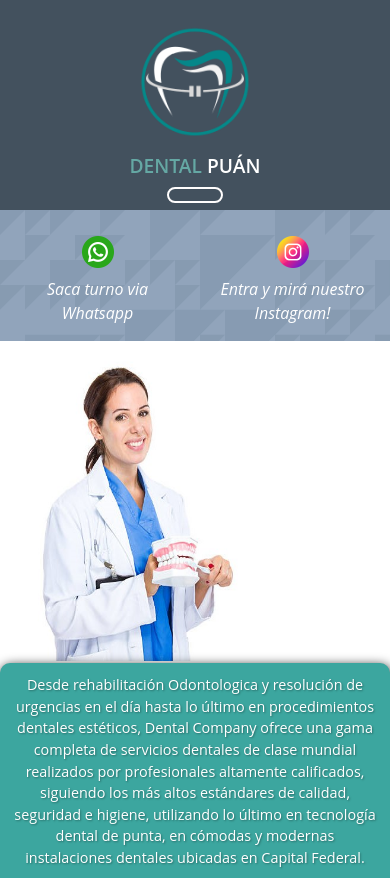
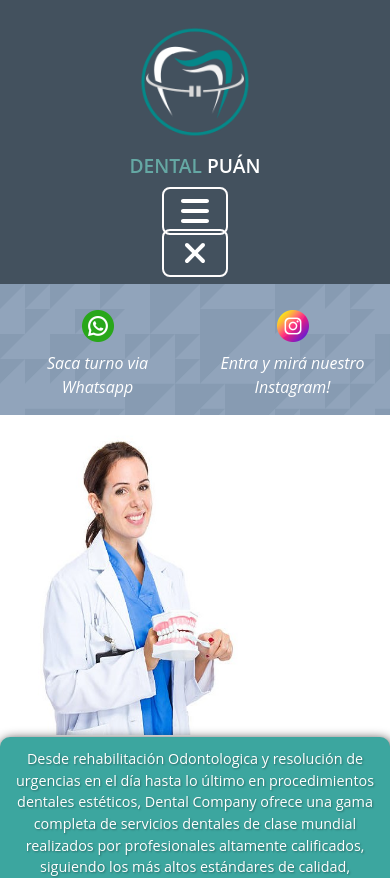
Before and after one commit to PinoTorresLuis/ConsultoriosPuan, a React (Vite) app: page / in a window 390 px wide. Shown: the top 878 px of the page. Built offline with nearby package versions, Linux system fonts and the light colour scheme.

Commit message:
se esta trabajando sobre el menu desplegable

```diff
--- a/package.json
+++ b/package.json
@@ -9,6 +9,11 @@
     "preview": "vite preview"
   },
   "dependencies": {
+    "@fortawesome/fontawesome-svg-core": "^6.2.1",
+    "@fortawesome/free-brands-svg-icons": "^6.2.1",
+    "@fortawesome/free-regular-svg-icons": "^6.2.1",
+    "@fortawesome/free-solid-svg-icons": "^6.2.1",
+    "@fortawesome/react-fontawesome": "^0.2.0",
     "bootstrap": "^5.2.2",
     "react": "^18.2.0",
     "react-bootstrap": "^2.6.0",
--- a/src/Componentes/Navbar/Nav.jsx
+++ b/src/Componentes/Navbar/Nav.jsx
@@ -1,19 +1,28 @@
 import React from 'react';
+import { useState } from 'react';
+import {FontAwesomeIcon} from '@fortawesome/react-fontawesome';
+import {faBars, faXmark} from '@fortawesome/free-solid-svg-icons'
 import LogoTipo4 from '../../assets/logos/logotipo4.png';
 
 const Nav = () => {
+
+  const [show, setShow] = useState ();
+  const handleClose = () => setShow(false);
+  const handleShow = () => setShow(true);
+
   return (
     <nav>
       <div class="container-navegador">
         <div class="navbar-nav">
         <div class="imagen-logo">
          <a href="index.html"><img class="imgNav" src= {LogoTipo4}/></a>
-         <h4 class="titulo-navbar">DENTAL <b class="negrita-titulo">PUÁN</b></h4>
+         <h1 class="titulo-navbar">DENTAL <b class="negrita-titulo">PUÁN</b></h1>
         </div>
         <div>
-        <i class="fa-solid fa-bars" id="btn-menu"></i>
+        <i id="btn-menu" onClick={handleShow}><FontAwesomeIcon className="fa-solid"  icon= {faBars}/></i>
+        <i id="btn-close" onClick={handleClose}><FontAwesomeIcon className="fa-solid"  icon= {faXmark}/></i>
         </div>
-        <div class="menu-navbar collapse-navbar" id="MenuNavegacion">
+        <div class="menu-navbar collapse-navbar" id="MenuNavegacion" show={show}>
           <div class="container-nav">
               <li class="nav-item"><a class="nav-link-item" href="#inicio"> Inicio</a></li>
               <li class="nav-item"><a class="nav-link-item" href="#tratamientos">Tratamientos</a></li>
--- a/src/scss/layout/__nav.scss
+++ b/src/scss/layout/__nav.scss
@@ -108,7 +108,7 @@
         margin-bottom: 5px;
     }
 
-    i.fa-solid {
+    .fa-solid {
         color: white;
         display: flex;
         visibility: visible;
```
Also changed, not shown: src/Componentes/Section/Section.jsx (deleted, +0 -15 lines), 1 other file (tests, documents, lock files or other folders).
